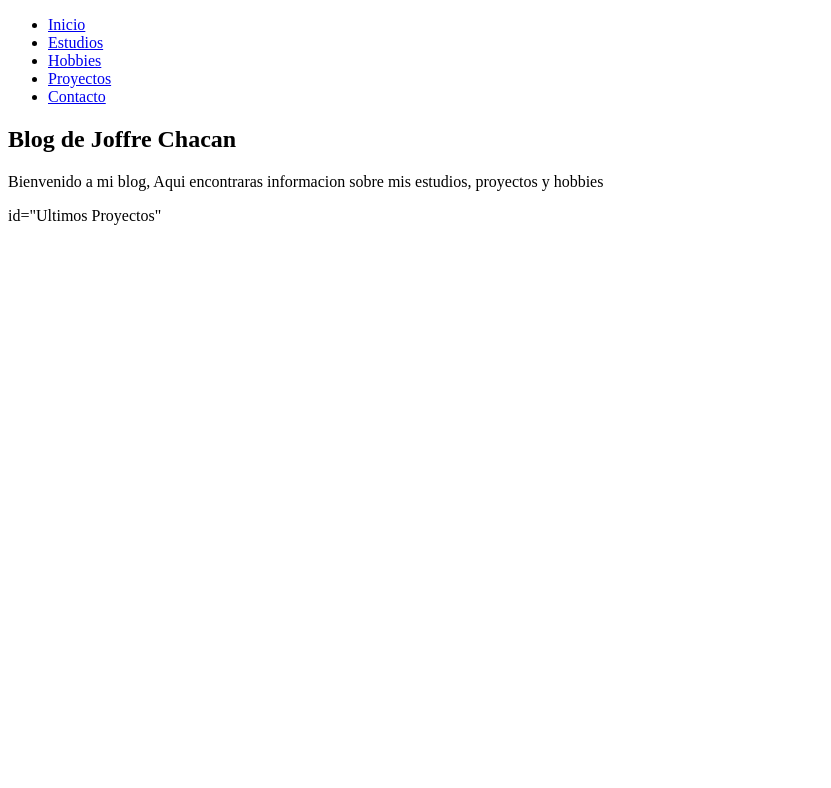
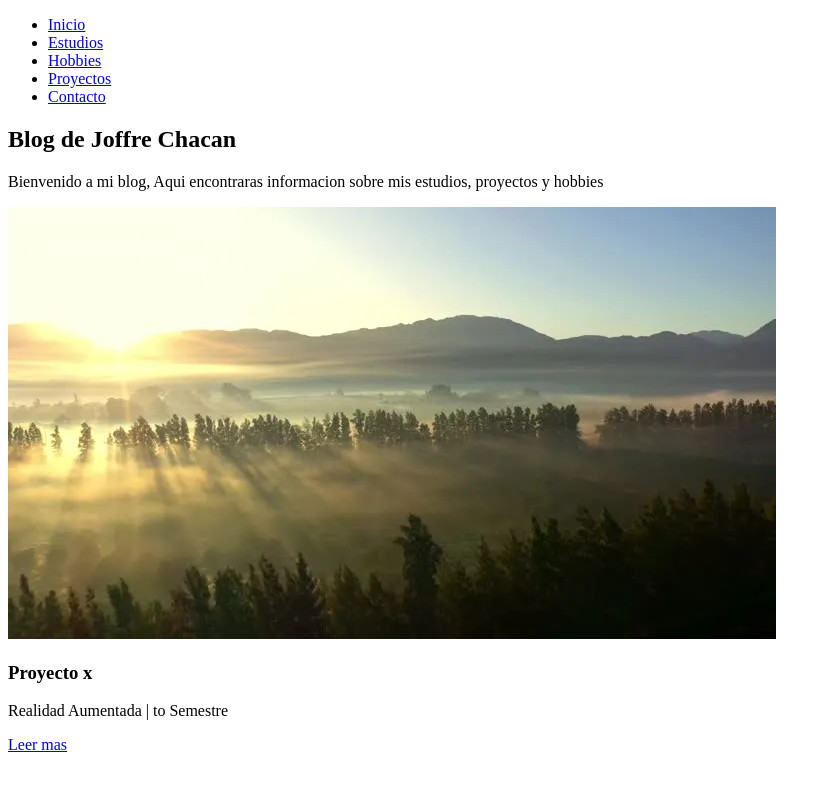
Before and after one commit to joffrechacan/Blog-personal, a plain HTML site: page index.html in a window 1280 px wide. Shown: the whole page, without its empty margins (0-831 px from the left). Drawn offline with Linux system fonts and the light colour scheme.

Commit message:
Commit inicial del blog

```diff
--- a/index.html
+++ b/index.html
@@ -23,8 +23,18 @@
             sobre mis estudios, proyectos y hobbies
         </p>
         </section>
-        <section>
-            id="Ultimos Proyectos"
+        <section
+            id="Ultimos Proyectos">
+            <article>
+            <img src="img/paisaje.png">
+            <h3>Proyecto x </h3>
+            <p>Realidad Aumentada | to Semestre</p>
+            <a href="proyectos.html#proyecto-x"> Leer mas</a>
+            </article>
+        </section>
+        <section
+            id= "Ultimos viajes">
+
         </section>
     </main>
 
```
Also changed, not shown: img/paisaje.png (added).
